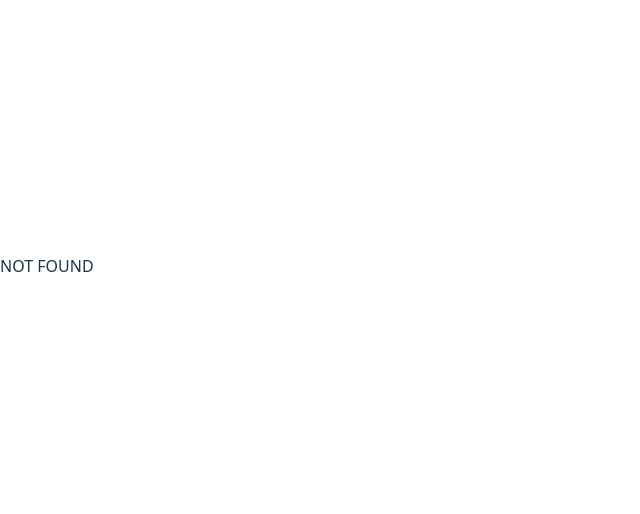
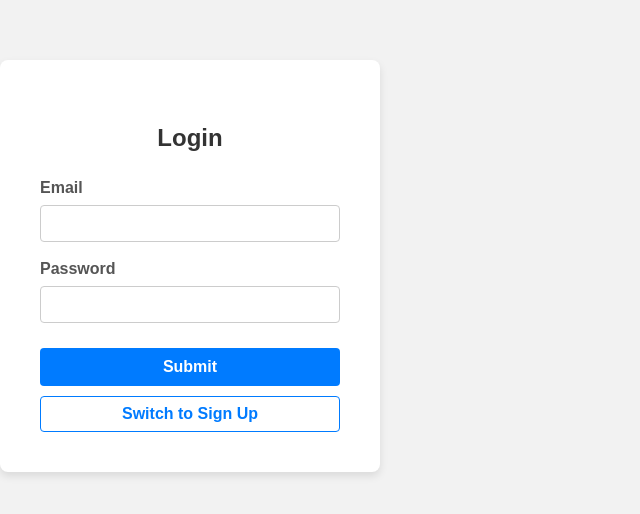
Before and after one commit to saurabhsingh98/alpha-start, a React (Vite) app: page /login in a window 1280 px wide. Shown: the part 134-648 px from the top of the page, without its empty margins (0-640 px from the left). Built offline with nearby package versions, Linux system fonts and the light colour scheme.

Commit message:
Combined login and sign up page

```diff
--- a/src/App.jsx
+++ b/src/App.jsx
@@ -1,13 +1,17 @@
-import React from 'react';
+import React, { useState } from 'react';
 import { BrowserRouter as Router, Routes, Route } from 'react-router-dom';
 
-import Login from './components/pages/login';
+import Login from './components/pages/login.jsx';
 
 function App() {
+
+  const [isLogin, setIsLogin] = useState(true)
+
   return (
     <Router>
       <Routes>
-        <Route path="/" element={<Login />} />
+        <Route path="/login" element={<Login />} />
+        <Route path="/signup" element={<Login isLogin={isLogin} setIsLogin={setIsLogin}/>} />
         <Route path="*" element={<>NOT FOUND</>} />
       </Routes>
     </Router>
--- /dev/null
+++ b/src/components/pages/Login.css
@@ -0,0 +1,137 @@
+/* Login.css */
+
+body {
+  margin: 0;
+  font-family: Arial, sans-serif;
+  background-color: #f2f2f2;
+}
+
+.login-container {
+  display: flex;
+  height: 100vh;
+  justify-content: center;
+  align-items: center;
+}
+
+.login-form {
+  background-color: #fff;
+  padding: 40px;
+  border-radius: 8px;
+  box-shadow: 0 4px 8px rgba(0, 0, 0, 0.1);
+  width: 300px;
+}
+
+.login-form h2 {
+  margin-bottom: 20px;
+  color: #333;
+  text-align: center;
+}
+
+.form-group {
+  margin-bottom: 15px;
+  display: flex;
+  flex-direction: column;
+}
+
+.form-group label {
+  margin-bottom: 5px;
+  color: #555;
+  font-weight: bold;
+}
+
+.form-group input[type="email"],
+.form-group input[type="password"] {
+  padding: 10px;
+  border: 1px solid #ccc;
+  border-radius: 4px;
+}
+
+.form-group input:focus {
+  border-color: #007bff;
+  outline: none;
+}
+
+/* Submit Button */
+.submit-button {
+  width: 100%;
+  padding: 10px;
+  background-color: #007bff;
+  border: none;
+  color: white;
+  font-weight: bold;
+  border-radius: 4px;
+  cursor: pointer;
+  transition: background-color 0.3s ease;
+  margin-top: 10px;
+}
+
+.submit-button:hover {
+  background-color: #0056b3;
+}
+
+/* Switch Login/Signup Button */
+.switch-button {
+  width: 100%;
+  padding: 8px;
+  margin-top: 10px;
+  background-color: transparent;
+  border: 1px solid #007bff;
+  color: #007bff;
+  border-radius: 4px;
+  cursor: pointer;
+  font-weight: bold;
+  transition: all 0.3s ease;
+}
+
+.switch-button:hover {
+  background-color: #007bff;
+  color: white;
+}
+
+/* Accordion Toggle Button */
+.accordion-toggle {
+  width: 100%;
+  padding: 10px;
+  margin-bottom: 10px;
+  background-color: #e0e0e0;
+  color: #333;
+  border: none;
+  border-radius: 4px;
+  font-weight: bold;
+  cursor: pointer;
+  transition: background-color 0.3s ease;
+}
+
+.accordion-toggle:hover {
+  background-color: #d5d5d5;
+}
+
+/* Accordion Content */
+.accordion-content {
+  padding: 10px;
+  border: 1px solid #ccc;
+  border-radius: 4px;
+  background-color: #fafafa;
+  margin-bottom: 15px;
+  animation: fadeIn 0.3s ease-in-out;
+}
+
+.accordion-content label {
+  display: flex;
+  align-items: center;
+  gap: 8px;
+  font-weight: normal;
+  color: #555;
+}
+
+/* Simple fade-in animation */
+@keyframes fadeIn {
+  from {
+    opacity: 0;
+    transform: translateY(-5px);
+  }
+  to {
+    opacity: 1;
+    transform: translateY(0);
+  }
+}
--- a/src/components/pages/Login.jsx
+++ b/src/components/pages/Login.jsx
@@ -1,10 +1,105 @@
+import React, { useState } from 'react';
+import './Login.css';
 
-import React from 'react'
+const Login = ({isLogin=true , setIsLogin}) => {
+  // const [isLogin, setIsLogin] = useState(true);
+  const [showAccordion, setShowAccordion] = useState(false);
 
-const login = () => {
+  const [formData, setFormData] = useState({
+    email: '',
+    password: '',
+    policy: false,
+  });
+
+  const onChangeHandler = (e) => {
+    const { name, type, value, checked } = e.target;
+    setFormData((prevData) => ({
+      ...prevData,
+      [name]: type === 'checkbox' ? checked : value,
+    }));
+  };
+
+  const onSubmit = (e) => {
+    e.preventDefault();
+    console.log('Authentication Data:', formData);
+  };
+
+  const toggleAccordion = () => {
+    setShowAccordion((prev) => !prev);
+  };
+
+  console.log("---------ISLOGIN STATUS------",isLogin)
+
   return (
-    <div className='bg-amber-300'>login</div>
-  )
-}
+    <div className="login-container">
+      <form onSubmit={onSubmit} className="login-form">
+        <h2>{isLogin ? 'Login' : 'Sign Up'}</h2>
 
-export default login
+        <div className="form-group">
+          <label htmlFor="email">Email</label>
+          <input
+            type="email"
+            id="email"
+            name="email"
+            value={formData.email}
+            onChange={onChangeHandler}
+            required
+          />
+        </div>
+
+        <div className="form-group">
+          <label htmlFor="password">Password</label>
+          <input
+            type="password"
+            id="password"
+            name="password"
+            value={formData.password}
+            onChange={onChangeHandler}
+            required
+          />
+        </div>
+
+        {!isLogin && (
+          <div className="accordion-section">
+            <button
+              type="button"
+              className="accordion-toggle"
+              onClick={toggleAccordion}
+            >
+              {showAccordion ? 'Hide Policy Agreement' : 'Show Policy Agreement'}
+            </button>
+
+            {showAccordion && (
+              <div className="accordion-content">
+                <label htmlFor="policy">
+                  <input
+                    type="checkbox"
+                    id="policy"
+                    name="policy"
+                    checked={formData.policy}
+                    onChange={onChangeHandler}
+                  />
+                  I agree to the privacy policy.
+                </label>
+              </div>
+            )}
+          </div>
+        )}
+
+        <button type="submit" className="submit-button">
+          Submit
+        </button>
+
+        <button
+          type="button"
+          className="switch-button"
+          onClick={() => setIsLogin((prev) => !prev)}
+        >
+          Switch to {isLogin ? 'Sign Up' : 'Login'}
+        </button>
+      </form>
+    </div>
+  );
+};
+
+export default Login;
```
